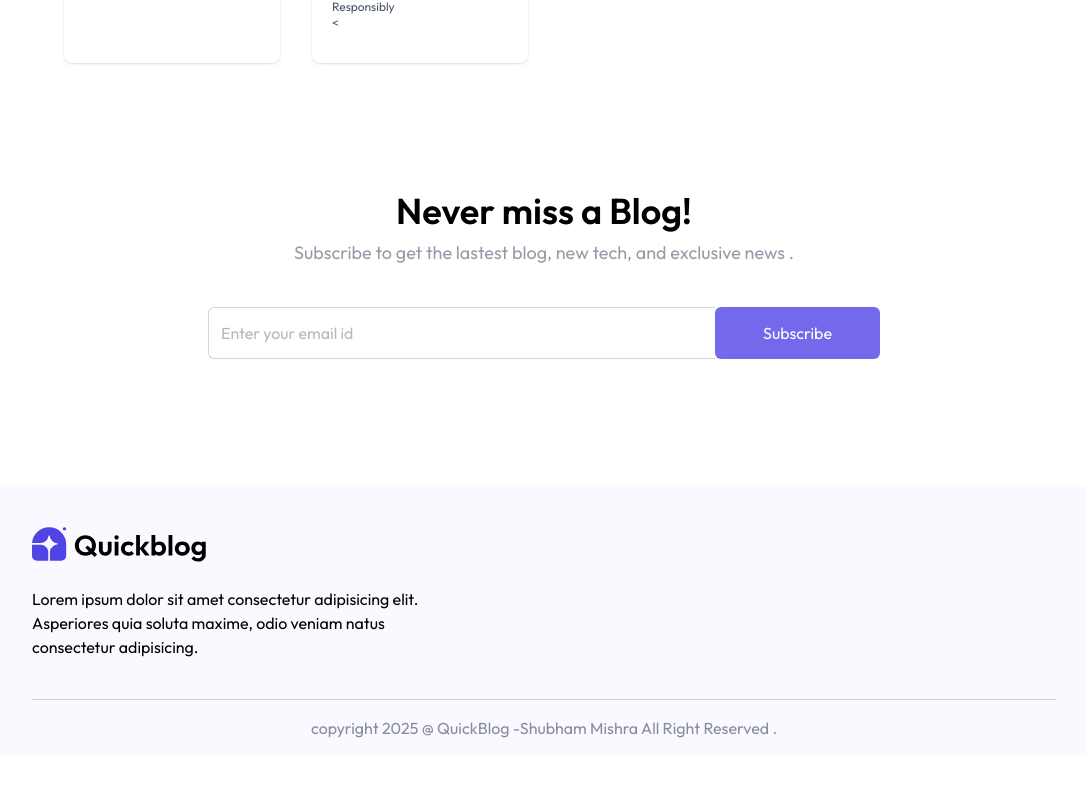
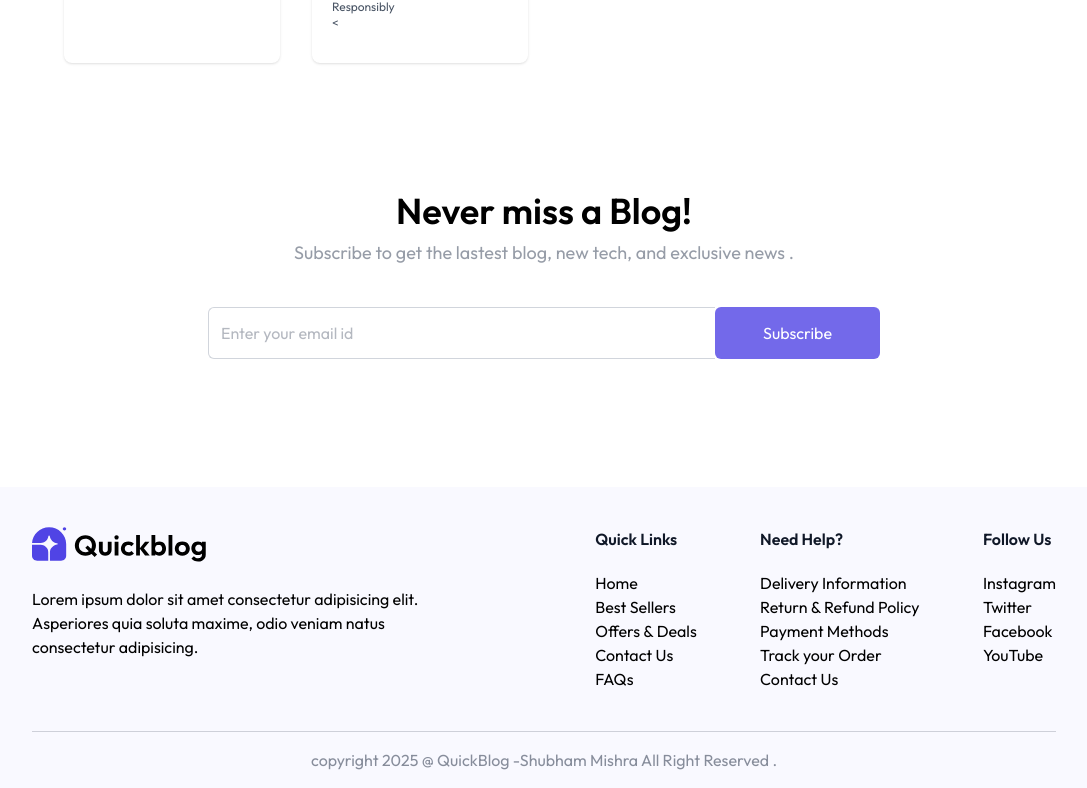
Before and after one commit to Shubham53Mishra/blog, a React (Vite) app in the folder client/: page / in a window 1280 px wide. Shown: the part 1644-2432 px from the top of the page, without its empty margins (96-1183 px from the left). Before the commit the page ends 2400 px from the top, so only its background shows below. Built offline with nearby package versions, Linux system fonts and the light colour scheme.

Commit message:
set the folder

```diff
--- a/client/src/components/Footer.jsx
+++ b/client/src/components/Footer.jsx
@@ -1,18 +1,38 @@
-import React from 'react'
-import { assets } from '../assets/assets'
+import React from "react";
+import { assets, footer_data } from "../assets/assets";
 
 const Footer = () => {
   return (
-    <div className='px-6 md:px-16 lg:px-24 xl:px-32 bg-primary/3'>
-      <div className='flex flex-col md:flex-row items-start justify-between gap-10 py-10 border-b border-gray-500/30 text-500'>
-       <div>
-        <img src={assets.logo} alt="logo" className='w-32 sm:w-44'/>
-        <p className='max-w-[410px] mt-6'> Lorem ipsum dolor sit amet consectetur adipisicing elit. Asperiores quia soluta maxime, odio veniam natus consectetur adipisicing. </p>
-       </div>
+    <div className="px-6 md:px-16 lg:px-24 xl:px-32 bg-primary/3">
+      <div className="flex flex-col md:flex-row items-start justify-between gap-10 py-10 border-b border-gray-500/30 text-500">
+        <div>
+          <img src={assets.logo} alt="logo" className="w-32 sm:w-44" />
+          <p className="max-w-[410px] mt-6">
+            {" "}
+            Lorem ipsum dolor sit amet consectetur adipisicing elit. Asperiores
+            quia soluta maxime, odio veniam natus consectetur adipisicing.{" "}
+          </p>
+        </div>
+        <div className="flex flex-wrap justify-between w-full md:w-[45%] gap-5">
+            {footer_data.map((section,index)=>(
+              <div key={index}>
+              <h3 className="font-semibold text-base text-gray-900 md:mb-5 mb-2">{section.title}</h3>
+              <ul>
+                {section.links.map((link,i)=>(
+                  <li key={i}>
+                   <a href="#">{link}</a>
+                  </li>
+                ))}
+              </ul>
+              </div>
+             ))}
+        </div>
       </div>
-      <p className='py-4 text-center text-sm md:text-base text-gray-500/80'>copyright 2025 @ QuickBlog -Shubham Mishra All Right Reserved .</p>
+      <p className="py-4 text-center text-sm md:text-base text-gray-500/80">
+        copyright 2025 @ QuickBlog -Shubham Mishra All Right Reserved .
+      </p>
     </div>
-  )
-}
+  );
+};
 
-export default Footer
+export default Footer;
```
